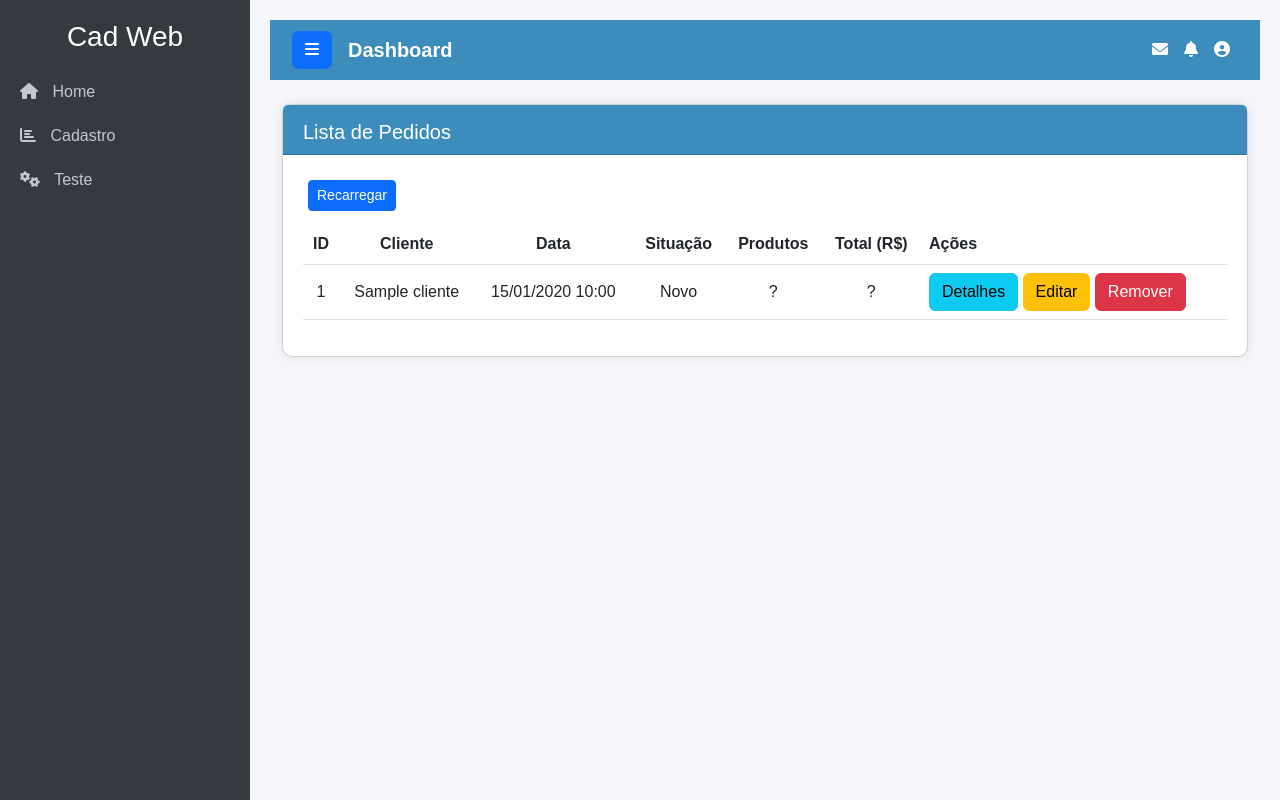
After one commit to Juniorborgesdapaz/CadWeb, a Django app: page /pedido/lista in a window 1280 px wide. The commit adds this page. Run offline with Django 4.2, Linux system fonts and the light colour scheme; tables that the repository leaves empty hold one stand-in row (values such as "Sample post"); some libraries are stand-ins or nearby versions.

```diff
--- a/home/models.py
+++ b/home/models.py
@@ -45,3 +45,42 @@ class Estoque(models.Model):
 
     def __str__(self):
         return f'{self.produto.nome} - Quantidade: {self.qtde}'
+
+class Pedido(models.Model):
+
+    NOVO = 1
+    EM_ANDAMENTO = 2
+    CONCLUIDO = 3
+    CANCELADO = 4
+
+    STATUS_CHOICES = [
+        (NOVO, 'Novo'),
+        (EM_ANDAMENTO, 'Em Andamento'),
+        (CONCLUIDO, 'Concluído'),
+        (CANCELADO, 'Cancelado'),
+    ]
+
+    cliente = models.ForeignKey(Cliente, on_delete=models.CASCADE)
+    produtos = models.ManyToManyField(Produto, through='ItemPedido')
+    data_pedido = models.DateTimeField(auto_now_add=True)
+    status = models.IntegerField(choices=STATUS_CHOICES, default=NOVO)
+
+    def __str__(self):
+            return f"Pedido {self.id} - Cliente: {self.cliente.nome} - Status: {self.get_status_display()}"
+
+    @property
+    def data_pedidof(self):
+        if self.data_pedido:
+            return self.data_pedido.strftime('%d/%m/%Y %H:%M')
+        return None
+
+
+
+class ItemPedido(models.Model):
+    pedido = models.ForeignKey(Pedido, on_delete=models.CASCADE)
+    produto = models.ForeignKey(Produto, on_delete=models.CASCADE)
+    qtde = models.PositiveIntegerField()
+    preco = models.DecimalField(max_digits=10, decimal_places=2)
+
+    def __str__(self):
+        return f"{self.produto.nome} (Qtde: {self.qtde}) - Preço Unitário: {self.preco}"
--- a/home/urls.py
+++ b/home/urls.py
@@ -29,4 +29,10 @@ urlpatterns = [
     path('teste3/', views.teste3, name='teste3'),
     #Ajax
     path('buscar_dados/<str:app_modelo>/', views.buscar_dados, name='buscar_dados'),
+
+    path('pedido/lista', views.pedido, name='listaPedido'),
+    path('pedido/novo_pedido/<int:id>', views.novo_pedido, name='novo_pedido'),
+    path('detalhes_pedido/<int:id>', views.detalhes_pedido, name='detalhes_pedido'),
+    path('editar_pedido/<int:id>/', views.editar_pedido, name='editar_pedido'),
+    path('remover_pedido/<int:id>/', views.remover_pedido, name='remover_pedido'),
 ]
--- a/home/views.py
+++ b/home/views.py
@@ -214,3 +214,81 @@ def buscar_dados(request, app_modelo):
     resultados = modelo.objects.filter(nome__icontains=termo)
     dados = [{'id': obj.id, 'nome': obj.nome} for obj in resultados]
     return JsonResponse(dados, safe=False)
+
+
+
+def pedido(request):
+    listaPedido = Pedido.objects.all().order_by('-id')
+    return render(request, 'pedido/lista.html', {'listaPedido': listaPedido})
+
+
+def novo_pedido(request,id):
+    if request.method == 'GET':
+        try:
+            cliente = Cliente.objects.get(pk=id)
+        except Cliente.DoesNotExist:
+            # Caso o registro não seja encontrado, exibe a mensagem de erro
+            messages.error(request, 'Registro não encontrado')
+            return redirect('cliente')  # Redireciona para a listagem
+        # cria um novo pedido com o cliente selecionado
+        pedido = Pedido(cliente=cliente)
+        form = PedidoForm(instance=pedido)# cria um formulario com o novo pedido
+        return render(request, 'pedido/formulario.html',{'form': form,})
+    else: # se for metodo post, salva o pedido.
+        form = PedidoForm(request.POST)
+        if form.is_valid():
+            pedido = form.save()
+            return redirect('pedido')
+
+
+def detalhes_pedido(request, id):
+    try:
+        pedido = Pedido.objects.get(pk=id)
+    except Pedido.DoesNotExist:
+        messages.error(request, 'Registro não encontrado')
+        return redirect('pedido')
+
+    if request.method == 'GET':
+        itemPedido = ItemPedido(pedido=pedido)
+        form = ItemPedidoForm(instance=itemPedido)
+    else:
+        form = ItemPedidoForm(request.POST)
+
+    contexto = {
+        'pedido': pedido,
+        'form': form,
+    }
+
+    return render(request, 'pedido/detalhes.html', contexto)
+
+def editar_pedido(request, id):
+    try:
+        pedido = Pedido.objects.get(pk=id)
+    except:
+        messages.error(request, 'Registro não encontrado')
+        return redirect('listaPedido')
+
+    if (request.method == 'POST'):
+        form = PedidoForm(request.POST, instance=pedido)
+        if form.is_valid():
+            produto = form.save()
+            listaPedido=[]
+            listaPedido.append(produto)
+            # return render(request, 'produto/lista.html', {'listaProduto':listaProduto,})
+            return redirect('listaPedido')
+
+    else:
+        form = PedidoForm(instance=pedido)
+
+    return render(request, 'pedido/formulario.html', {'form':form,})
+
+def remover_pedido(request, id):
+    try:
+        pedido = Pedido.objects.get(pk=id)
+        pedido.delete()
+        messages.success(request, 'Exclusão realizda com Sucesso.')
+    except:
+        messages.error(request, 'Registro não encontrado')
+        return redirect('listaPedido')
+
+    return redirect('listaPedido')
--- a/templates/cliente/lista_cliente.html
+++ b/templates/cliente/lista_cliente.html
@@ -29,6 +29,7 @@
                     <td>{{ cliente.cpf }}</td>
                     <td>{{ cliente.datanasc }}</td>
                     <td>
+                        <button type="button" class="btn btn-primary" onclick="location.href='{% url 'novo_pedido' cliente.id%}'">Novo Pedido</button>
                         <button type="button" class="btn btn-info btn-sm" onclick="location.href='{% url 'detalhe_cliente' cliente.id %}'">Detalhes</button>
                         <button type="button" class="btn btn-warning btn-sm" onclick="location.href='{% url 'editar_cliente' cliente.id %}'">Alterar</button>
                         <button type="button" class="btn btn-danger btn-sm" onclick="confirmClose('{% url 'remover_cliente' cliente.id %}')">Excluir</button>
--- a/templates/menu.html
+++ b/templates/menu.html
@@ -17,7 +17,7 @@
                 <a href="{% url 'lista_cliente' %}" class="nav-link">Clientes</a>
             </li>
             <li class="nav-item">
-                <a href="#" class="nav-link">Pedidos</a>
+                <a href="{% url 'listaPedido' %}" class="nav-link">Pedidos</a>
             </li>
         </ul>
     </li>
--- /dev/null
+++ b/templates/pedido/lista.html
@@ -0,0 +1,58 @@
+{% extends 'base.html' %}
+
+{% block titulo_conteudo %} Lista de Pedidos {% endblock titulo_conteudo %}
+
+{% block conteudo %}
+
+<div class="barrabotoes">
+  <button onClick="location='{% url 'listaPedido' %}'" type="button" class="btn btn-primary btn-sm">Recarregar</button>
+</div>
+
+
+<table class="table table-hover">
+  <thead>
+    <tr>
+      <th style="text-align: center; vertical-align: middle;">ID</th>
+      <th style="text-align: center; vertical-align: middle;">Cliente</th>
+      <th style="text-align: center; vertical-align: middle;">Data</th>
+      <th style="text-align: center; vertical-align: middle;">Situação</th>
+      <th style="text-align: center; vertical-align: middle;">Produtos</th>
+      <th style="text-align: center; vertical-align: middle;">Total (R$)</th>
+
+      <th style="vertical-align: middle;">Ações</th>
+    </tr>
+  </thead>
+  <tbody>
+    {% for pedido in listaPedido %}
+    <tr>
+      <td style="text-align: center; vertical-align: middle;">{{ pedido.id }}</td>
+      <td style="text-align: center; vertical-align: middle;">{{ pedido.cliente.nome }}</td>
+      <td style="text-align: center; vertical-align: middle;">{{ pedido.data_pedidof }}</td>
+      <td style="text-align: center; vertical-align: middle;">{{ pedido.get_status_display }}</td>
+      <td style="text-align: center; vertical-align: middle;">?</td>
+      <td style="text-align: center; vertical-align: middle;">?</td>
+      <td>
+        <button type="button" class="btn btn-info"
+          onclick="location.href='{% url 'detalhes_pedido' pedido.id%}'">Detalhes</button>
+        <button type="button" class="btn btn-warning"
+          onclick="location.href='{% url 'editar_pedido' pedido.id%}'">Editar</button>
+        <button type="button" class="btn btn-danger"
+          onclick="confirmClose('{% url 'remover_pedido' pedido.id%}')">Remover</button>
+      </td>
+    </tr>
+    {% endfor %}
+  </tbody>
+</table>
+
+<script>
+  function confirmClose(url) {
+    const confirmar = confirm("Tem certeza que deseja remover este registro?");
+    if (confirmar) {
+      window.location.href = url;
+    }
+  }
+</script>
+
+
+
+{% endblock conteudo %}
```
Also changed, not shown: home/forms.py (+20 -0 lines), templates/pedido/detalhes.html (added, +63 -0 lines), templates/pedido/formulario.html (added, +37 -0 lines), home/migrations/0005_itempedido_pedido_itempedido_pedido_and_more.py (added).
